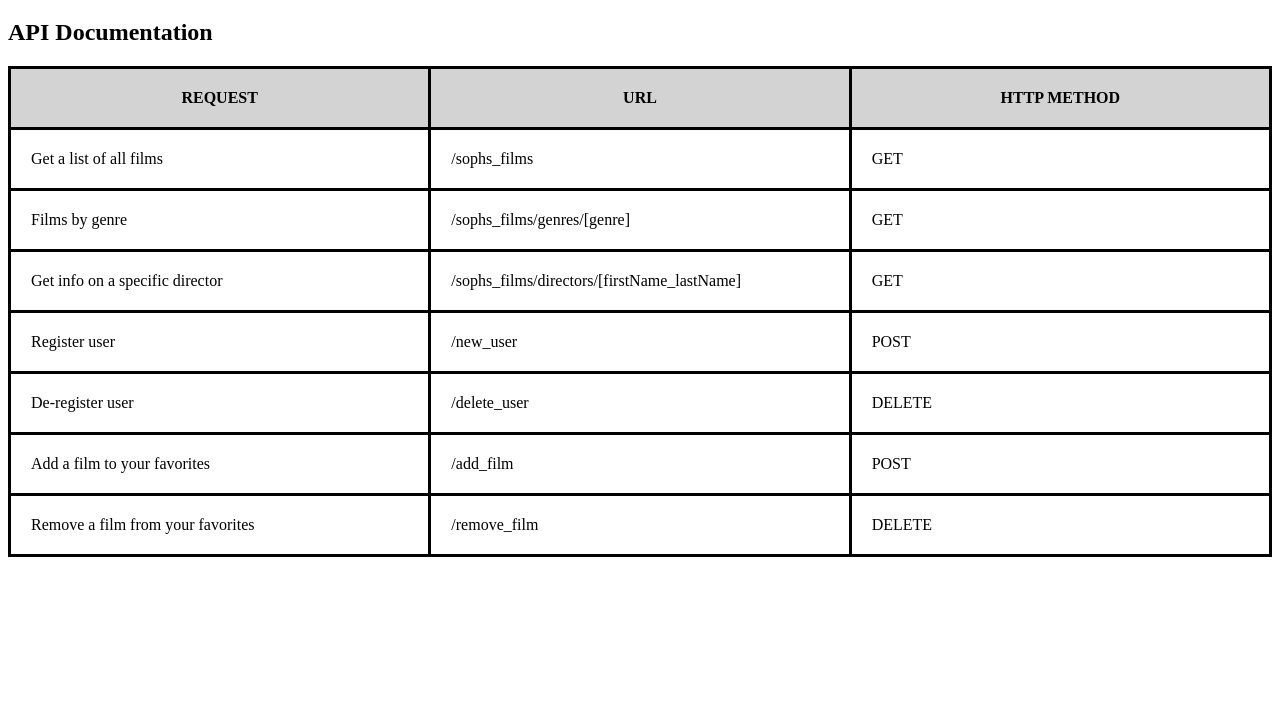
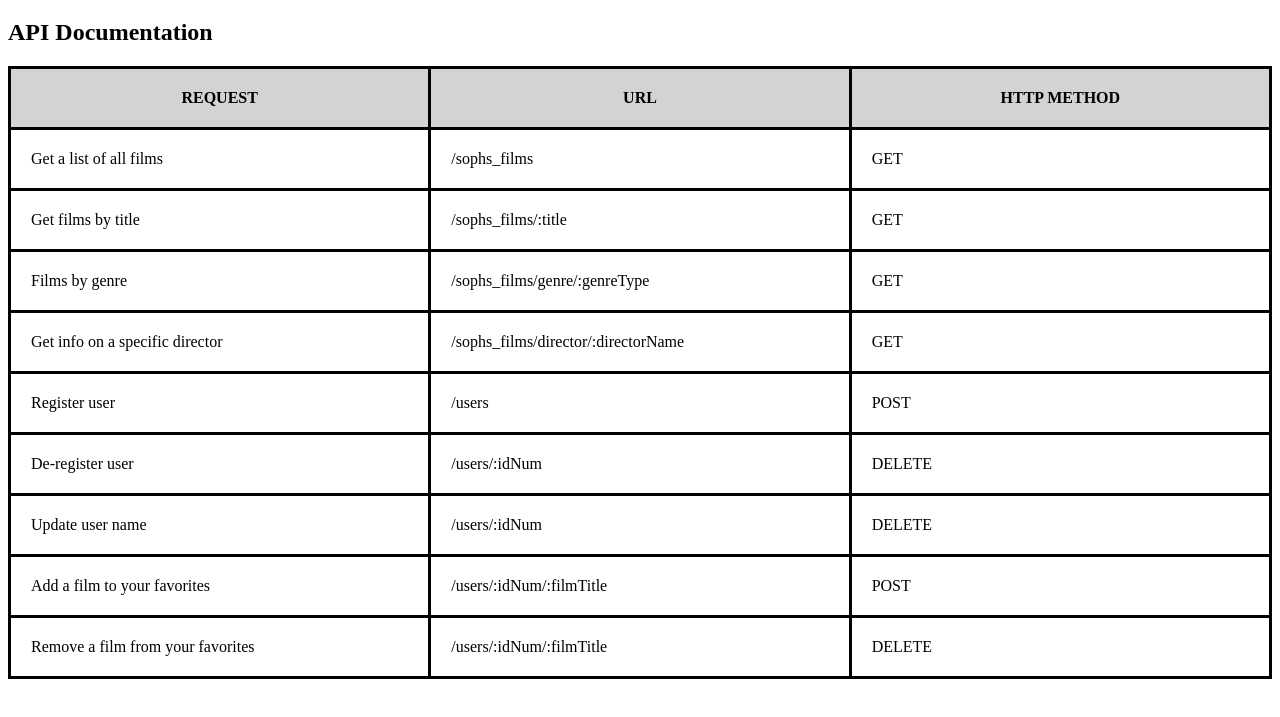
Before and after one commit to sophiabanda/movie_api, a website: page public/documentation.html in a window 1280 px wide. Shown: the part 61-778 px from the top of the page. Drawn offline with Linux system fonts and the light colour scheme.

Commit message:
updated docs

```diff
--- a/public/documentation.html
+++ b/public/documentation.html
@@ -23,33 +23,43 @@
                 <td>GET</td>
             </tr>
             <tr>
+                <td>Get films by title</td>
+                <td> /sophs_films/:title</td>
+                <td>GET</td>
+            </tr>
+            <tr>
                 <td>Films by genre</td>
-                <td>/sophs_films/genres/[genre]</td>
+                <td>/sophs_films/genre/:genreType</td>
                 <td>GET</td>
             </tr>
             <tr>
                 <td>Get info on a specific director</td>
-                <td>/sophs_films/directors/[firstName_lastName]</td>
+                <td>/sophs_films/director/:directorName</td>
                 <td>GET</td>
             </tr>
             <tr>
                 <td>Register user</td>
-                <td>/new_user</td>
+                <td>/users</td>
                 <td>POST</td>
             </tr>
             <tr>
                 <td>De-register user</td>
-                <td>/delete_user</td>
+                <td>/users/:idNum</td>
+                <td>DELETE</td>
+            </tr>
+            <tr>
+                <td>Update user name</td>
+                <td>/users/:idNum</td>
                 <td>DELETE</td>
             </tr>
             <tr>
                 <td>Add a film to your favorites</td>
-                <td>/add_film</td>
+                <td>/users/:idNum/:filmTitle</td>
                 <td>POST</td>
             </tr>
             <tr>
                 <td>Remove a film from your favorites</td>
-                <td>/remove_film</td>
+                <td>/users/:idNum/:filmTitle</td>
                 <td>DELETE</td>
             </tr>
         </table>
```
